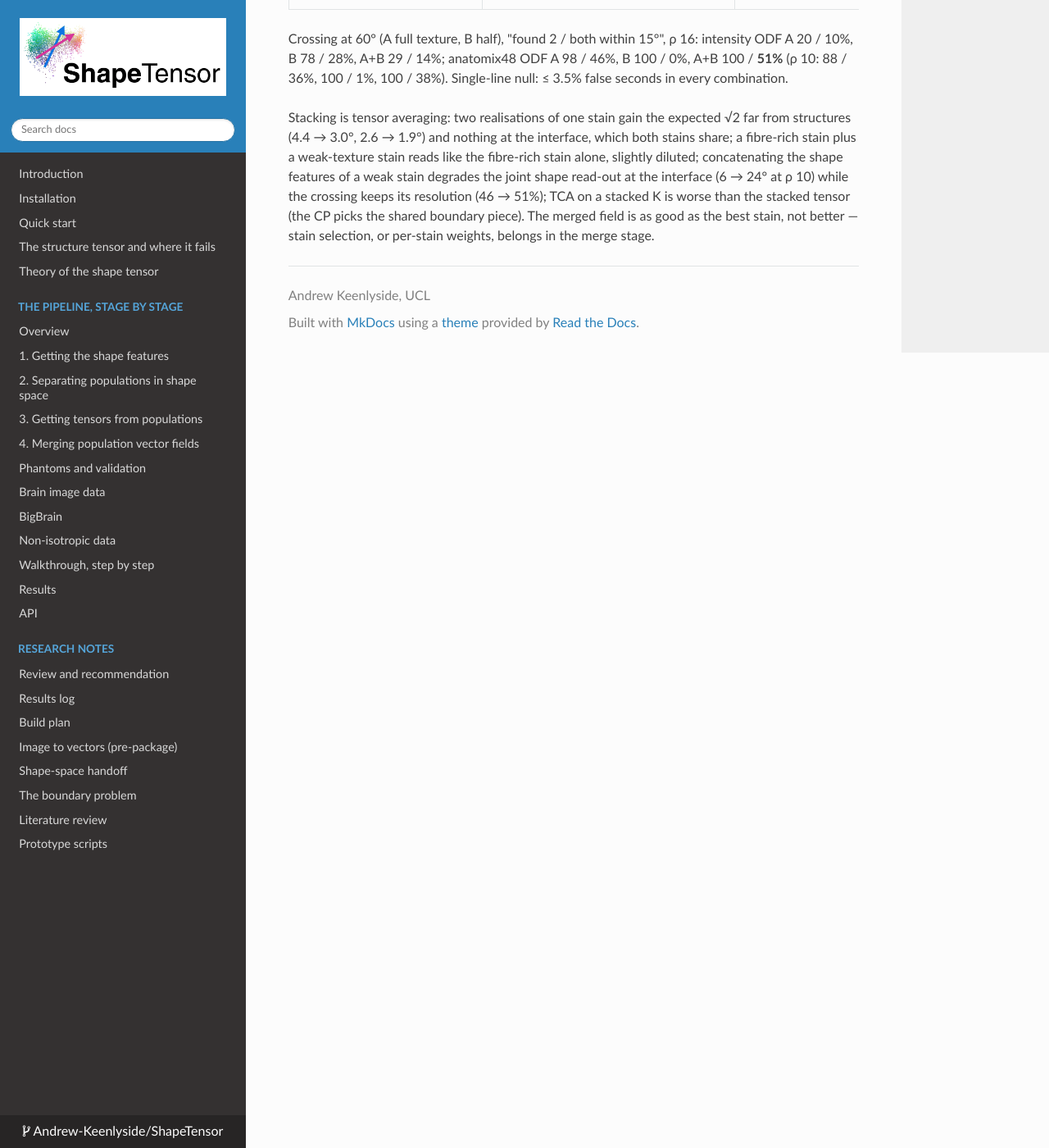
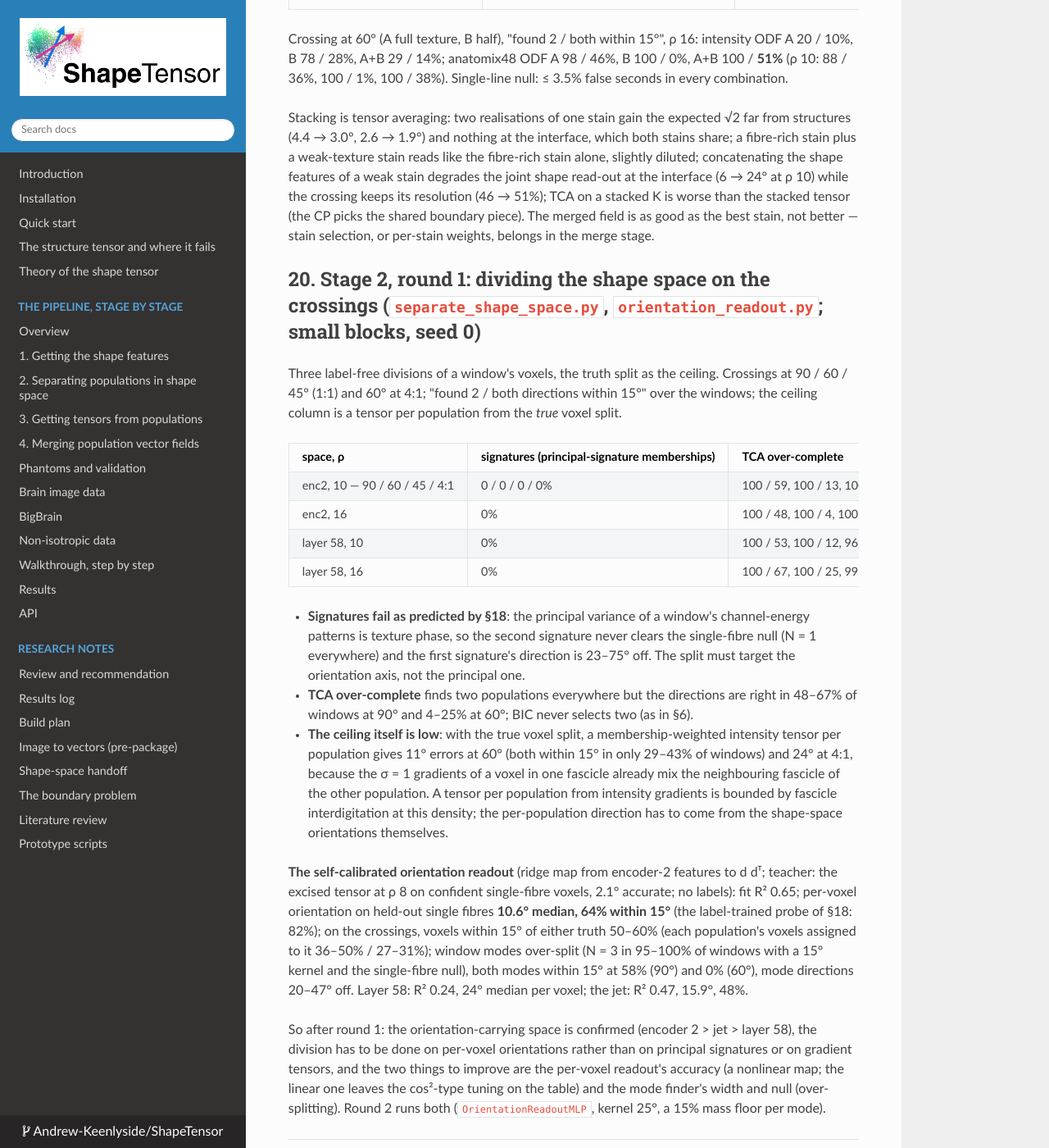
Before and after one commit to Andrew-Keenlyside/ShapeTensor, an MkDocs documentation site: the page built from docs/TCA_FIELD_RESULTS.md, in a window 1280 px wide and 1400 px high, scrolled down 17290 px. Shown: the whole window at 82% size. Built offline with MkDocs 1.6.1, drawn with Linux system fonts in a browser that asks for light colours; nearby versions of some CDN libraries.

Commit message:
Results log §20: stage 2 round 1 on the crossings

```diff
--- a/docs/TCA_FIELD_RESULTS.md
+++ b/docs/TCA_FIELD_RESULTS.md
@@ -574,3 +574,40 @@ reads like the fibre-rich stain alone, slightly diluted; concatenating the shape
 the joint shape read-out at the interface (6 → 24° at ρ 10) while the crossing keeps its resolution (46 → 51%); TCA on a stacked K is
 worse than the stacked tensor (the CP picks the shared boundary piece). The merged field is as good as the best
 stain, not better — stain selection, or per-stain weights, belongs in the merge stage.
+
+## 20. Stage 2, round 1: dividing the shape space on the crossings (`separate_shape_space.py`, `orientation_readout.py`; small blocks, seed 0)
+
+Three label-free divisions of a window's voxels, the truth split as the ceiling. Crossings at 90 / 60 / 45° (1:1)
+and 60° at 4:1; "found 2 / both directions within 15°" over the windows; the ceiling column is a tensor per
+population from the *true* voxel split.
+
+| space, ρ | signatures (principal-signature memberships) | TCA over-complete | TCA BIC | **truth-split ceiling** (both ≤ 15° · error) |
+|---|---|---|---|---|
+| enc2, 10 — 90 / 60 / 45 / 4:1 | 0 / 0 / 0 / 0% | 100 / 59, 100 / 13, 100 / 11, 74 / 0% | 0 | 100% · 0.8 — 29% · 11.4 — 38% · 11.1 — 0% · 24.5 |
+| enc2, 16 | 0% | 100 / 48, 100 / 4, 100 / 0, 76 / 0% | 0 | same |
+| layer 58, 10 | 0% | 100 / 53, 100 / 12, 96 / 8, 74 / 3% | 0 | same |
+| layer 58, 16 | 0% | 100 / 67, 100 / 25, 99 / 5, 61 / 0% | 0 | same |
+
+- **Signatures fail as predicted by §18**: the principal variance of a window's channel-energy patterns is texture
+  phase, so the second signature never clears the single-fibre null (N = 1 everywhere) and the first signature's
+  direction is 23–75° off. The split must target the orientation axis, not the principal one.
+- **TCA over-complete** finds two populations everywhere but the directions are right in 48–67% of windows at 90°
+  and 4–25% at 60°; BIC never selects two (as in §6).
+- **The ceiling itself is low**: with the true voxel split, a membership-weighted intensity tensor per population
+  gives 11° errors at 60° (both within 15° in only 29–43% of windows) and 24° at 4:1, because the σ = 1 gradients
+  of a voxel in one fascicle already mix the neighbouring fascicle of the other population. A tensor per population
+  from intensity gradients is bounded by fascicle interdigitation at this density; the per-population direction
+  has to come from the shape-space orientations themselves.
+
+**The self-calibrated orientation readout** (ridge map from encoder-2 features to d dᵀ; teacher: the excised tensor
+at ρ 8 on confident single-fibre voxels, 2.1° accurate; no labels): fit R² 0.65; per-voxel orientation on held-out
+single fibres **10.6° median, 64% within 15°** (the label-trained probe of §18: 82%); on the crossings, voxels within
+15° of either truth 50–60% (each population's voxels assigned to it 36–50% / 27–31%); window modes over-split
+(N = 3 in 95–100% of windows with a 15° kernel and the single-fibre null), both modes within 15° at 58% (90°) and
+0% (60°), mode directions 20–47° off. Layer 58: R² 0.24, 24° median per voxel; the jet: R² 0.47, 15.9°, 48%.
+
+So after round 1: the orientation-carrying space is confirmed (encoder 2 > jet > layer 58), the division has to be
+done on per-voxel orientations rather than on principal signatures or on gradient tensors, and the two things to
+improve are the per-voxel readout's accuracy (a nonlinear map; the linear one leaves the cos²-type tuning on the
+table) and the mode finder's width and null (over-splitting). Round 2 runs both (`OrientationReadoutMLP`, kernel
+25°, a 15% mass floor per mode).
```
Also changed, not shown: 1 other file.
